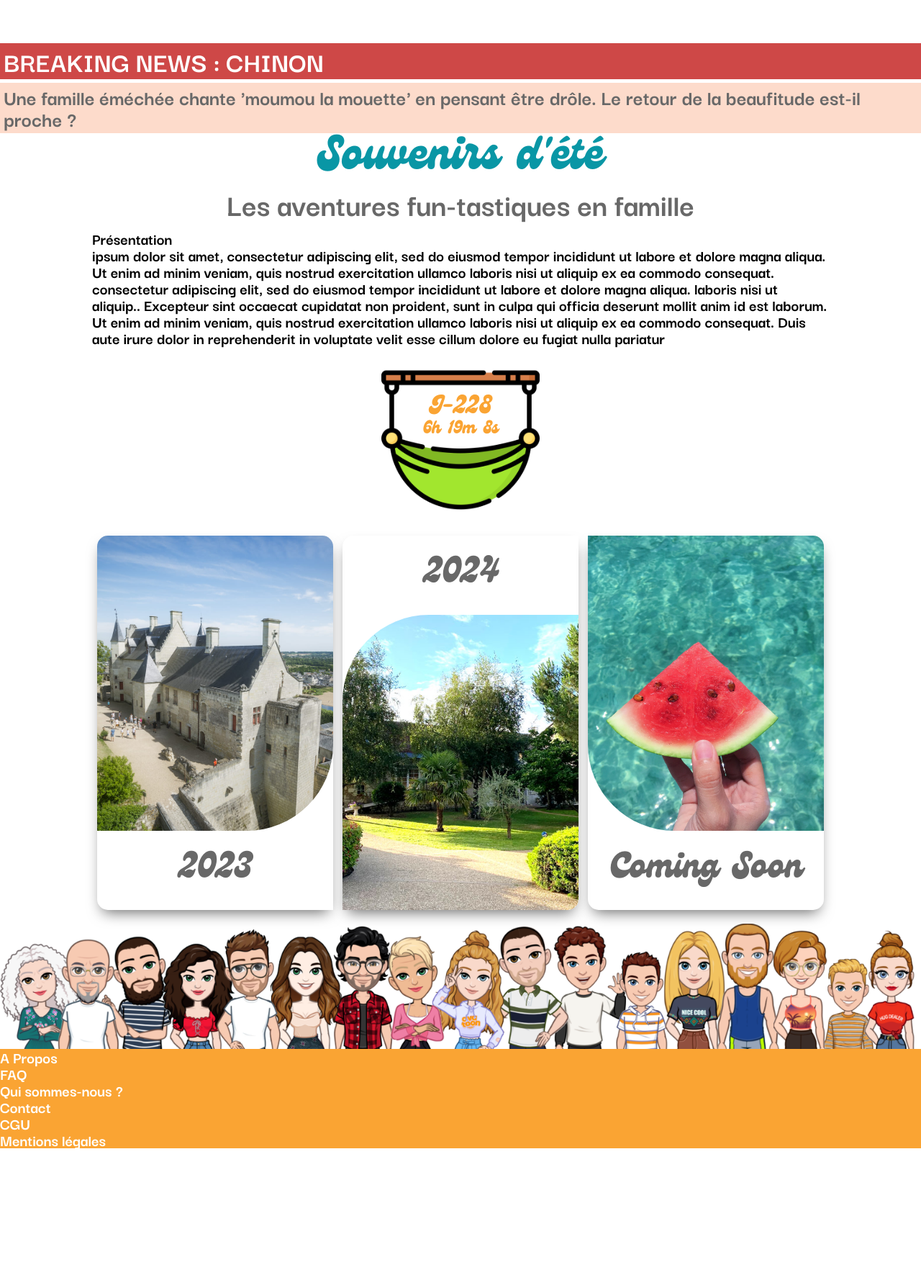
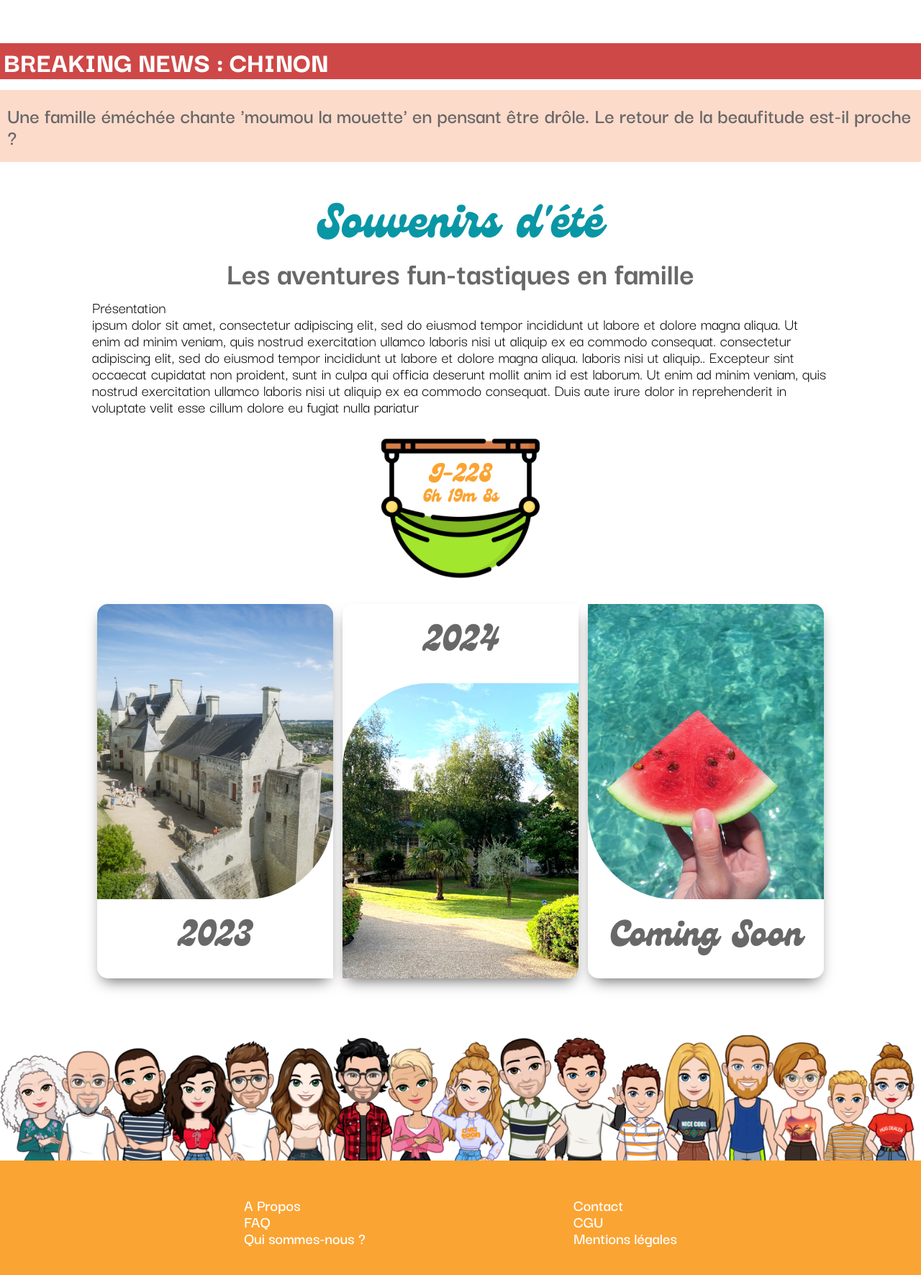
Before and after one commit to PixelsAndCookies/lets-go-to-the-summer, a React (Vite) app: page / in a window 1280 px wide. Shown: the part 443-2214 px from the top of the page at 72% size. Before the commit the page ends 2042 px from the top, so only its background shows below. Built offline with nearby package versions, Linux system fonts and the light colour scheme.

Commit message:
Ajustements divers

```diff
--- a/src/components/BreakingNews/_BreakingNews.scss
+++ b/src/components/BreakingNews/_BreakingNews.scss
@@ -4,14 +4,15 @@
     font-family: mainPolice;
     padding: 0.5rem;
     font-size: 3rem;
-    font-weight:600;
+    font-weight:800;
 }
 .news-text {
     background-color: $color-pink;
     color: $color-grey;
     font-family: mainPolice;
-    padding: 0.5rem;
-    margin: 0.5rem 0;
+    font-weight:600;
+    padding: 2rem 1rem;
+    margin: 1.5rem 0;
     font-size: 2rem;
 }
 
--- a/src/components/Footer/_Footer.scss
+++ b/src/components/Footer/_Footer.scss
@@ -3,6 +3,7 @@ footer{
     width:100%;
     position:relative;
     font-size:2rem;
+    font-weight: 600;
 
     img{
         width:100%;
@@ -10,13 +11,21 @@ footer{
         transform: translateY(10%);
     }
     .content{
+        display:flex;
+        justify-content: space-evenly;
         position:relative;
         background-color: $color-yellow;
+        padding:2rem;
     }
+
 }
 
 @media screen and (min-width: 860px) {
     footer {
         font-size:2.3rem;
+
+        .content{
+            padding:5rem;
+        }
     }
 }
--- a/src/pages/Home/_Home.scss
+++ b/src/pages/Home/_Home.scss
@@ -1,6 +1,6 @@
 .main-container {
     width: 100%;
-    margin: auto;
+    margin: 6rem auto;
 }
 
 h1 {
@@ -11,6 +11,7 @@ h1 {
 }
 h1 span {
     font-family: mainPolice;
+    font-weight:700;
     color: $color-grey;
     font-size: 3rem;
 }
--- a/src/style/_variables.scss
+++ b/src/style/_variables.scss
@@ -12,10 +12,5 @@ $color-white: #ffffff;
 
 @font-face {
     font-family: mainPolice;
-    src: url(./fonts/DarkerGrotesque-Bold.ttf);
+    src: url(./fonts/DarkerGrotesque.ttf);
 }
-
-@font-face {
-    font-family: mainPolice;
-    src: url(./fonts/DarkerGrotesque-Bold.ttf);
-}
```
Also changed, not shown: src/style/fonts/DarkerGrotesque-Bold.ttf (deleted), src/style/fonts/DarkerGrotesque.ttf (added).
